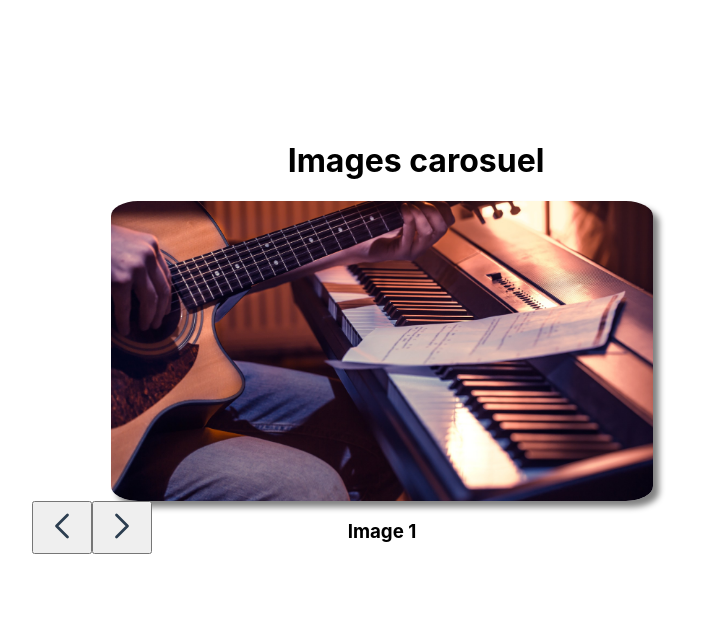
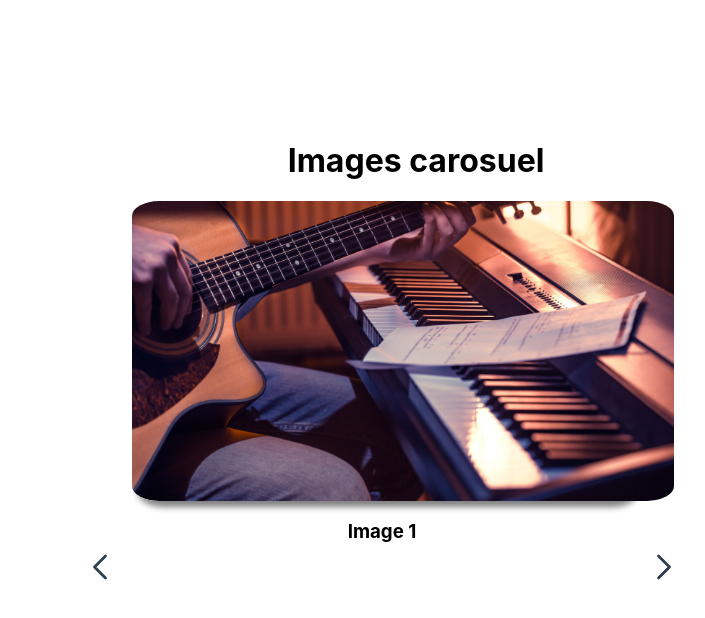
Before and after one commit to arielgomezmendez/carousel-new, a React (Create React App) app: page / in a window 1280 px wide. Shown: the top 618 px of the page, without its empty margins (224-929 px from the left). Built offline with nearby package versions, Linux system fonts and the light colour scheme.

Commit message:
Change styles and position of buttons

```diff
--- a/src/components/Card/Card.css
+++ b/src/components/Card/Card.css
@@ -4,14 +4,20 @@
     text-align: center;
     height: 300px;
     max-width: 700px;
+}
 
+.image-container {
+    height: 300px;
+    max-width: 500px;
+    border-radius: 5%;
+    box-shadow: 6px 6px 6px gray;
+    margin: 0 auto;
 }
 
 .card img {
     height: 300px;
     max-width: 600px;
     border-radius: 5%;
-    box-shadow: 6px 6px 6px gray;
-    margin: 0 auto;
-
+    overflow-y: hidden;
+    overflow-x: hidden;
 }
--- a/src/components/Card/Card.js
+++ b/src/components/Card/Card.js
@@ -4,7 +4,9 @@ import "./Card.css";
 const Card = ({ card }) => {
   return (
     <div className="card">
-      <img src={card.image} alt={card.description} />
+      <div className="image-container">
+        <img src={card.image} alt={card.description} />
+      </div>
       <h3>{card.description}</h3>
     </div>
   );
--- a/src/components/Carousel/Carousel.css
+++ b/src/components/Carousel/Carousel.css
@@ -6,6 +6,34 @@
   padding: 0;
 }
 
+.buttons-container {
+  width: 50%;
+  height: 8%;
+  position: absolute;
+  bottom: 200px;
+  display: flex;
+  flex-direction: row;
+  justify-content: space-between;
+  padding: 0;
+  margin-left: 20px;
+
+
+}
+
+.button-next,
+.button-prev {
+  background-color: transparent;
+  border: none;
+  margin-left: 20px;
+}
+
+.button-prev {
+  margin-right: 20px;
+}
+
+.icon {
+  color: blue;
+}
 
 /*Transition effect*/
 /*Enter transition*/
--- a/src/components/Carousel/Carousel.js
+++ b/src/components/Carousel/Carousel.js
@@ -35,10 +35,10 @@ const Carousel = () => {
         <Card card={cards[index]} />
       </CSSTransition>
       <div className="buttons-container">
-        <button onClick={handlePrev}>
+        <button className="button-prev" onClick={handlePrev}>
           <svg
             xmlns="http://www.w3.org/2000/svg"
-            class="icon icon-tabler icon-tabler-chevron-left"
+            className="icon icon-tabler icon-tabler-chevron-left"
             width="44"
             height="44"
             viewBox="0 0 24 24"
@@ -52,10 +52,10 @@ const Carousel = () => {
             <polyline points="15 6 9 12 15 18" />
           </svg>
         </button>
-        <button onClick={handleNext}>
+        <button className="button-next" onClick={handleNext}>
           <svg
             xmlns="http://www.w3.org/2000/svg"
-            class="icon icon-tabler icon-tabler-chevron-right"
+            className="icon icon-tabler icon-tabler-chevron-right"
             width="44"
             height="44"
             viewBox="0 0 24 24"
```
